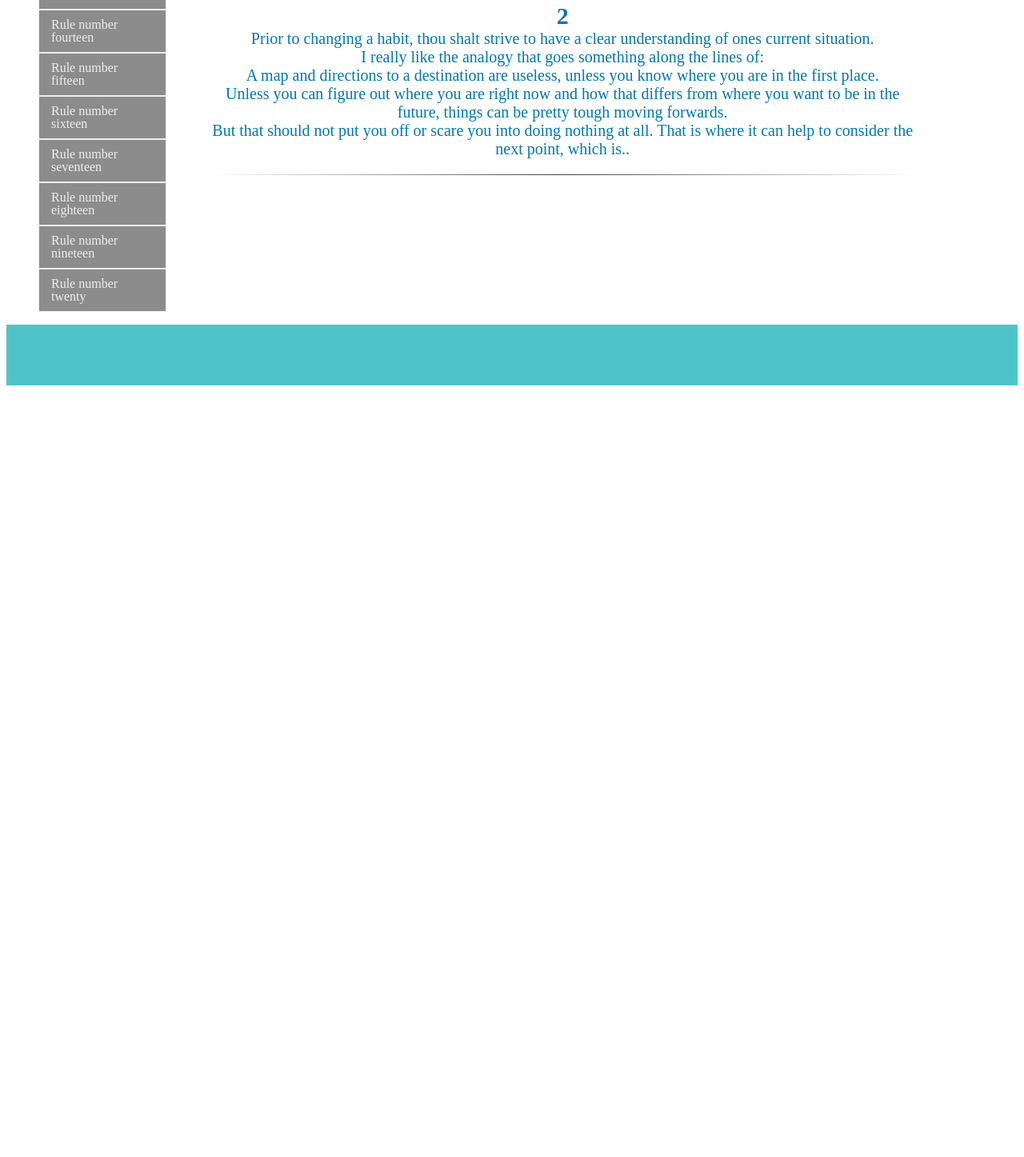
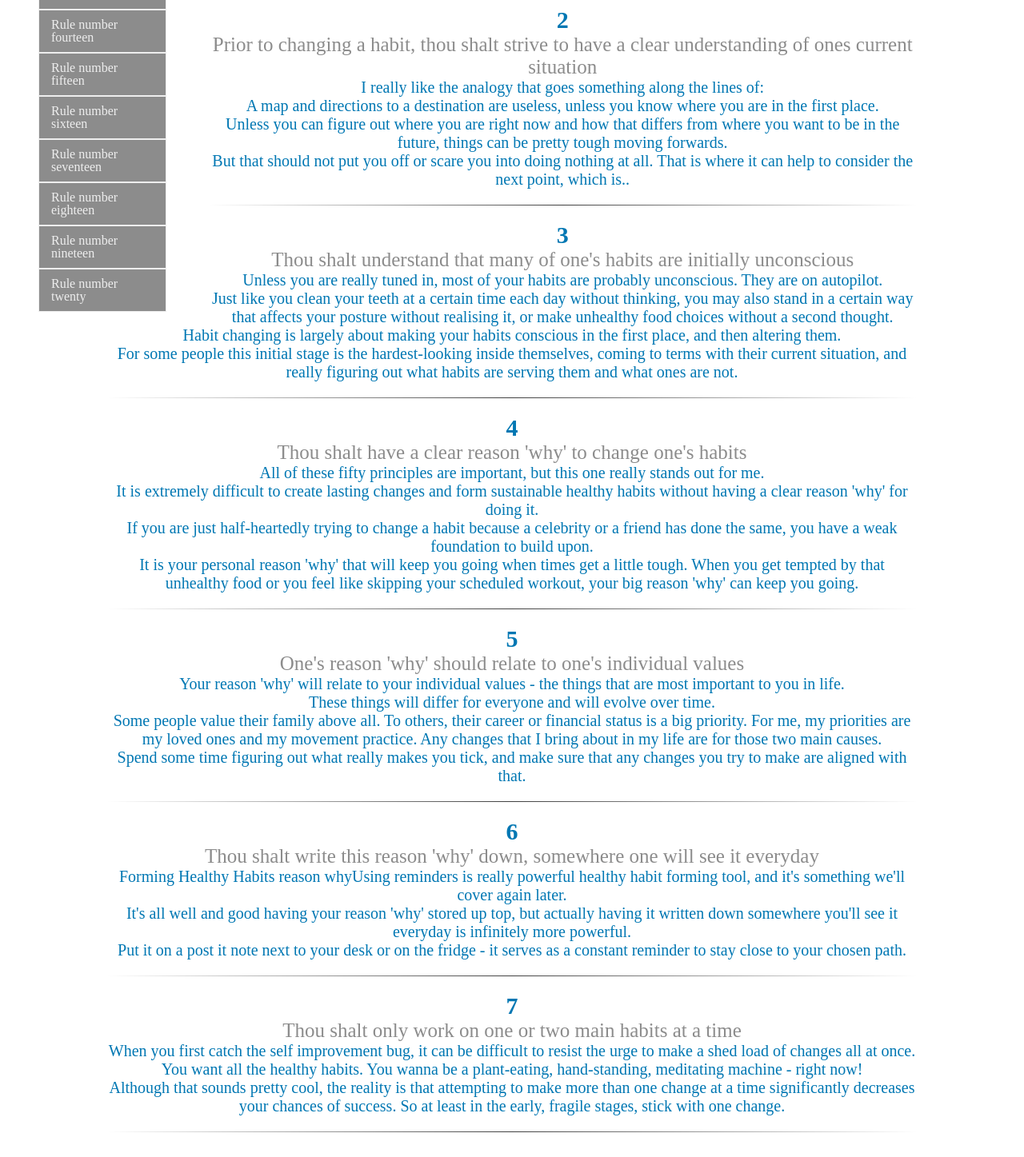
Before and after one commit to CS35/HTML, a plain HTML site: page Page_1.html in a window 1280 px wide. Shown: the part 933-2380 px from the top of the page at 80% size. Before the commit the page ends 1423 px from the top, so only its background shows below. Drawn offline with Linux system fonts and the light colour scheme.

Commit message:
add some rule

```diff
--- a/CSS/style.css
+++ b/CSS/style.css
@@ -61,8 +61,6 @@ hr{
     text-align: center;
     color: #8c8c8c;
 }
-
-  }
   .firstline{
     font-size: 25px;
     text-align: center;
--- a/Page_1.html
+++ b/Page_1.html
@@ -44,7 +44,7 @@
 	</p>
          <p id="r1">
          <span class="numbers">1</span><br />
-           <span class="firstline">Thou shalt realise that most situations we find ourselves in are the result of our habits.</span><br />
+           <span class="firstline">Thou shalt realise that most situations we find ourselves in are the result of our habits</span><br />
          Even though we might not always like to admit it, many of the situations we end up with in life are related to the actions that we have chosen to take.<br />
          In other words, there is no wonder you are struggling with low energy if your diet is poor, your stress levels are high, you rarely sleep and you do not move an awful lot..<br />
          Newton is third law states that:<br />
@@ -55,13 +55,56 @@
          <hr />
          <p id="r2">
          <span class="numbers">2</span><br />
-         <span class="firstline">Prior to changing a habit, thou shalt strive to have a clear understanding of ones current situation.</span><br />
+         <span class="firstline">Prior to changing a habit, thou shalt strive to have a clear understanding of ones current situation</span><br />
          I really like the analogy that goes something along the lines of:<br />
          A map and directions to a destination are useless, unless you know where you are in the first place.<br />
          Unless you can figure out where you are right now and how that differs from where you want to be in the future, things can be pretty tough moving forwards.<br />
          But that should not put you off or scare you into doing nothing at all. That is where it can help to consider the next point, which is..
          </p>
          <hr />
+         <p id="r3">
+         <span class="numbers">3</span><br />
+          <span class="firstline">Thou shalt understand that many of one's habits are initially unconscious</span><br />
+          Unless you are really tuned in, most of your habits are probably unconscious. They are on autopilot.<br />
+          Just like you clean your teeth at a certain time each day without thinking, you may also stand in a certain way that affects your posture without realising it, or make unhealthy food choices without a second thought.<br />
+          Habit changing is largely about making your habits conscious in the first place, and then altering them.<br />
+          For some people this initial stage is the hardest-looking inside themselves, coming to terms with their current situation, and really figuring out what habits are serving them and what ones are not.
+          </p>
+          <hr />
+          <p id="r4">
+          <span class="numbers">4</span><br />
+          <span class="firstline">Thou shalt have a clear reason 'why' to change one's habits</span><br />
+          All of these fifty principles are important, but this one really stands out for me.<br />
+          It is extremely difficult to create lasting changes and form sustainable healthy habits without having a clear reason 'why' for doing it.<br />
+          If you are just half-heartedly trying to change a habit because a celebrity or a friend has done the same, you have a weak foundation to build upon.<br />
+          It is your personal reason 'why' that will keep you going when times get a little tough. When you get tempted by that unhealthy food or you feel like skipping your scheduled workout, your big reason 'why' can keep you going.
+          </p>
+          <hr />
+           <p id="r5">
+          <span class="numbers">5</span><br />
+          <span class="firstline"> One's reason 'why' should relate to one's individual values</span><br />
+          Your reason 'why' will relate to your individual values - the things that are most important to you in life.<br />
+          These things will differ for everyone and will evolve over time.<br />
+          Some people value their family above all. To others, their career or financial status is a big priority. For me, my priorities are my loved ones and my movement practice. Any changes that I bring about in my life are for those two main causes.<br />
+          Spend some time figuring out what really makes you tick, and make sure that any changes you try to make are aligned with that.
+          </p>
+          <hr />
+          <p id="r6">
+          <span class="numbers">6</span><br />
+          <span class="firstline"> Thou shalt write this reason 'why' down, somewhere one will see it everyday</span><br />
+          Forming Healthy Habits reason whyUsing reminders is really powerful healthy habit forming tool, and it's something we'll cover again later.<br />
+          It's all well and good having your reason 'why' stored up top, but actually having it written down somewhere you'll see it everyday is infinitely more powerful.<br />
+          Put it on a post it note next to your desk or on the fridge - it serves as a constant reminder to stay close to your chosen path.
+          </p>
+          <hr />
+          <p id="r7">
+          <span class="numbers">7</span><br />
+          <span class="firstline"> Thou shalt only work on one or two main habits at a time</span><br />
+          When you first catch the self improvement bug, it can be difficult to resist the urge to make a shed load of changes all at once.<br />
+          You want all the healthy habits. You wanna be a plant-eating, hand-standing, meditating machine - right now!<br />
+          Although that sounds pretty cool, the reality is that attempting to make more than one change at a time significantly decreases your chances of success. So at least in the early, fragile stages, stick with one change.<br />
+          </p>
+          <hr />
       </div>
 </div>
 </section>
```
